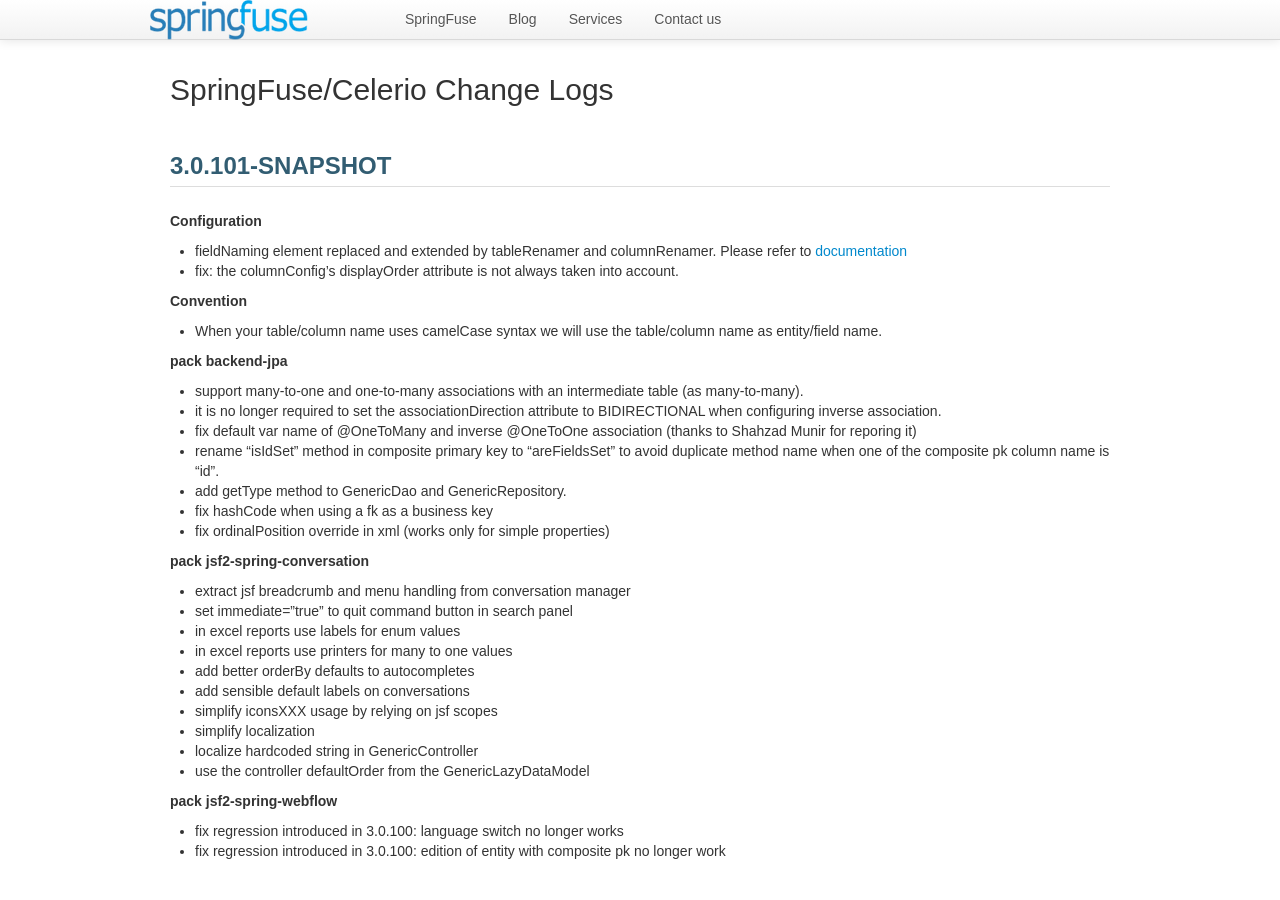
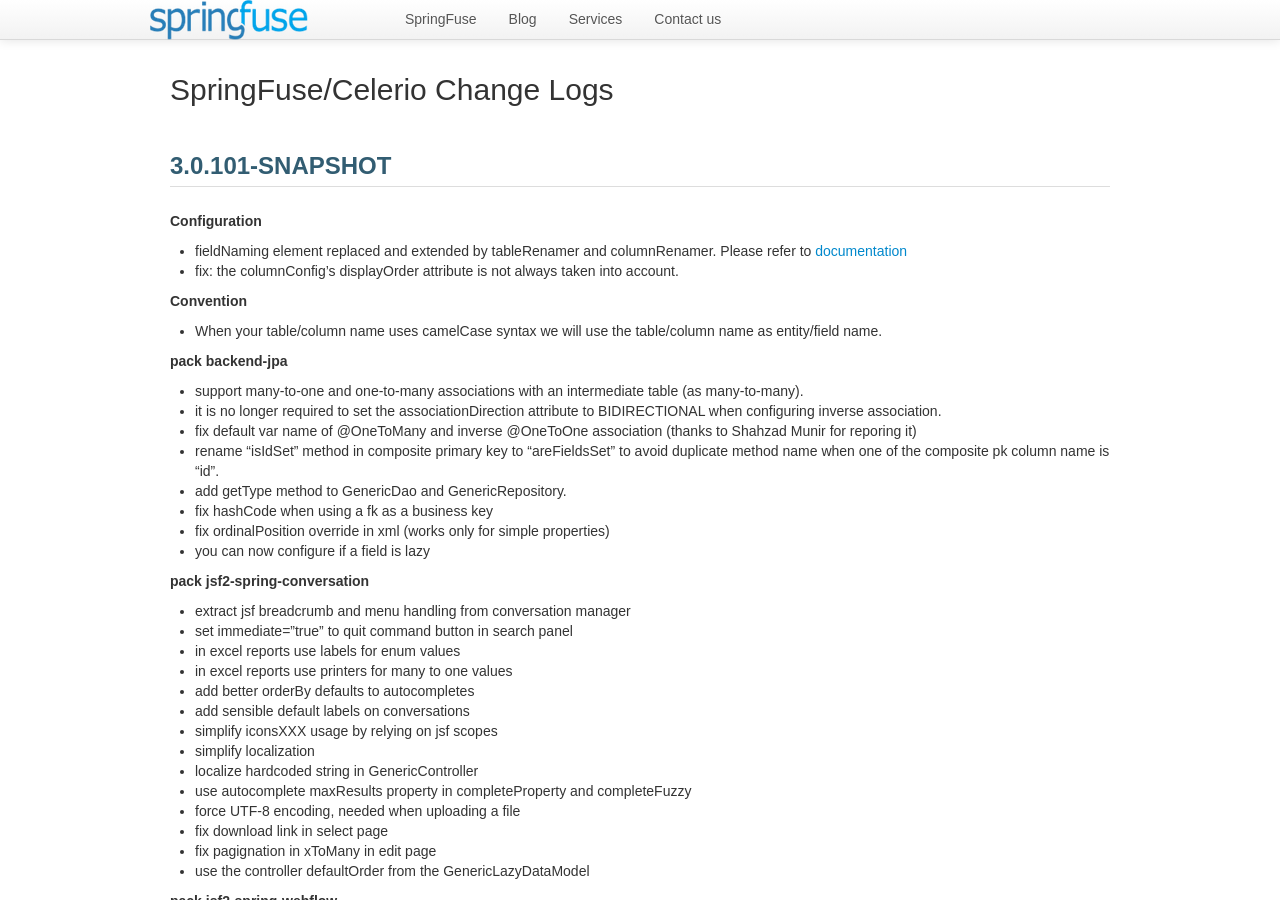
Before and after one commit to springfuse/springfuse.github.com, a Jekyll site: the page built from change-log.md, in a window 1280 px wide and 900 px high. Built offline with Jekyll 4.4.1, drawn with Linux system fonts in a browser that asks for light colours; Markdown is read by kramdown in place of the engine named in the settings; comment, search, counter and statistics services are not loaded.

Commit message:
some more sync

```diff
--- a/change-log.md
+++ b/change-log.md
@@ -25,6 +25,7 @@ title: Springfuse change log
 * add getType method to GenericDao and GenericRepository.
 * fix hashCode when using a fk as a business key
 * fix ordinalPosition override in xml (works only for simple properties)
+* you can now configure if a field is lazy
 
 ##### pack jsf2-spring-conversation
 * extract jsf breadcrumb and menu handling from conversation manager
@@ -36,6 +37,10 @@ title: Springfuse change log
 * simplify iconsXXX usage by relying on jsf scopes
 * simplify localization
 * localize hardcoded string in GenericController
+* use autocomplete maxResults property in completeProperty and completeFuzzy
+* force UTF-8 encoding, needed when uploading a file
+* fix download link in select page
+* fix pagignation in xToMany in edit page
 * use the controller defaultOrder from the GenericLazyDataModel
 
 ##### pack jsf2-spring-webflow
```
